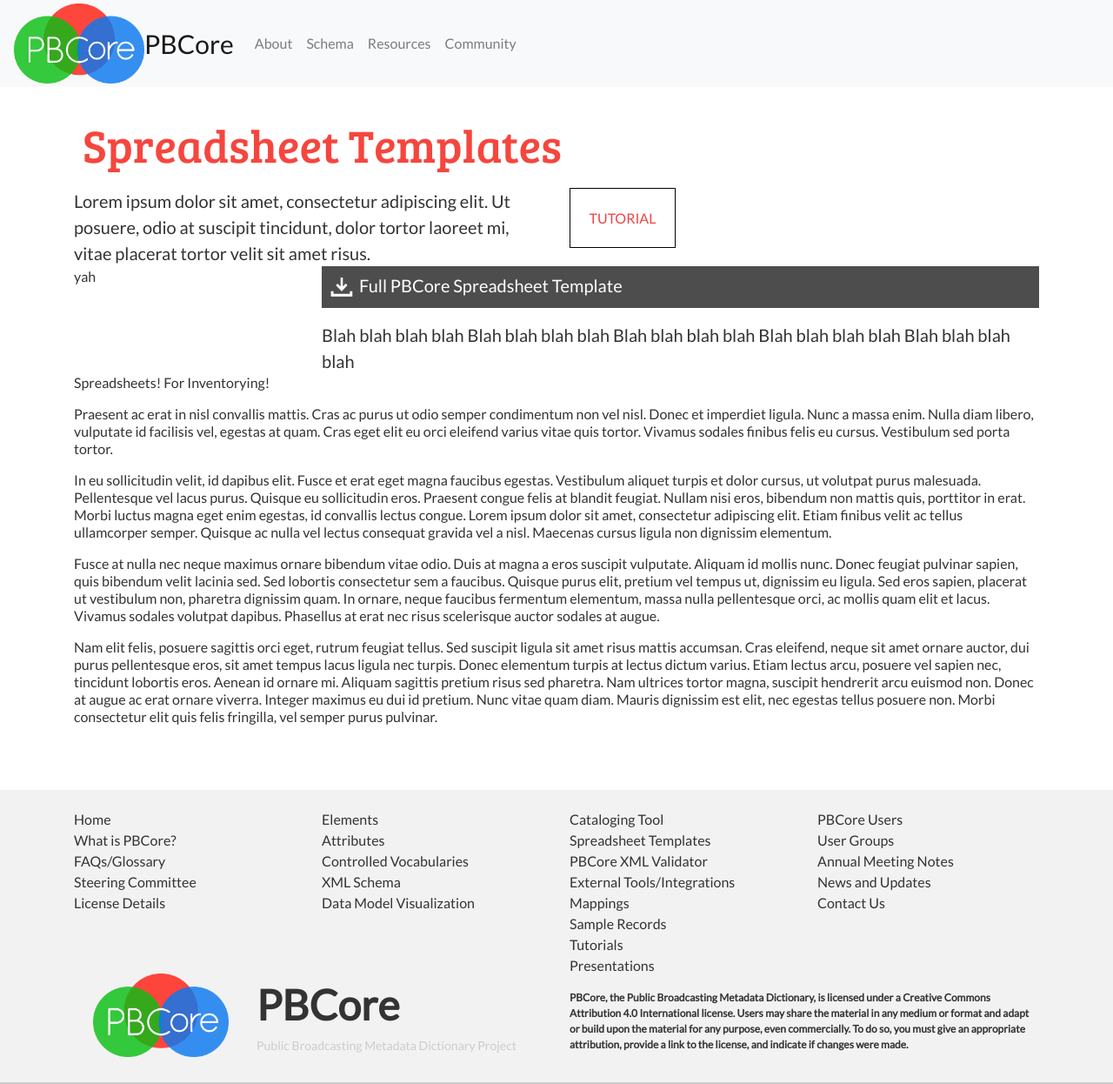
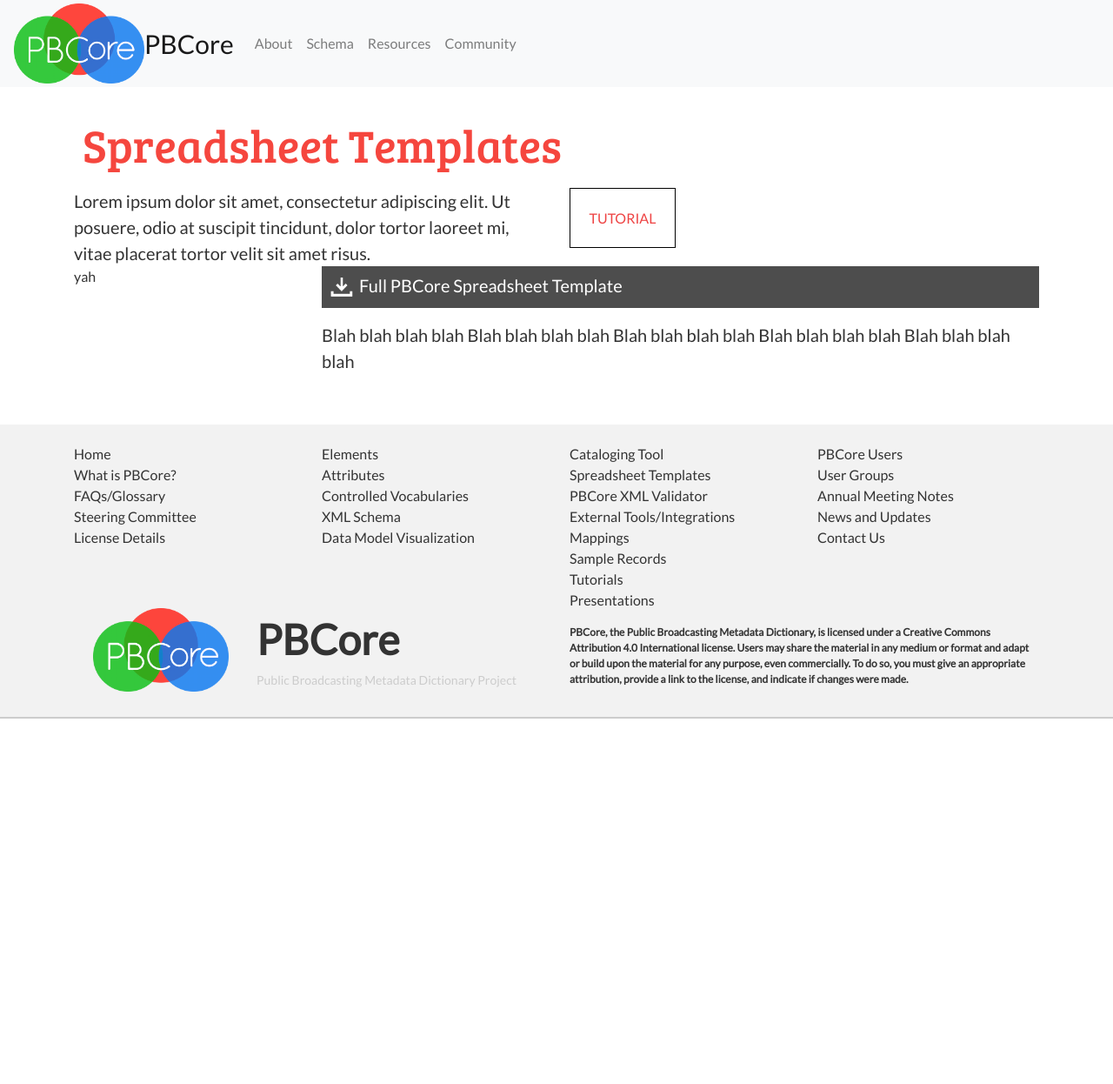
Before and after one commit to PBCore-AV-Metadata/pbcore-av-metadata.github.io, a Jekyll site: the page built from pages/spreadsheet-templates.md, in a window 1280 px wide and 1246 px high. Shown: the whole window at 87% size. Built offline with Jekyll 4.4.1, drawn with Linux system fonts in a browser that asks for light colours.

Commit message:
'moving on to spreasheets page'

```diff
--- a/pages/spreadsheet-templates.md
+++ b/pages/spreadsheet-templates.md
@@ -38,22 +38,3 @@
 
   </div>
 </div>
-
-
-
-
-
-
-Spreadsheets! For Inventorying!
-
-
-
-
-
-Praesent ac erat in nisl convallis mattis. Cras ac purus ut odio semper condimentum non vel nisl. Donec et imperdiet ligula. Nunc a massa enim. Nulla diam libero, vulputate id facilisis vel, egestas at quam. Cras eget elit eu orci eleifend varius vitae quis tortor. Vivamus sodales finibus felis eu cursus. Vestibulum sed porta tortor.
-
-In eu sollicitudin velit, id dapibus elit. Fusce et erat eget magna faucibus egestas. Vestibulum aliquet turpis et dolor cursus, ut volutpat purus malesuada. Pellentesque vel lacus purus. Quisque eu sollicitudin eros. Praesent congue felis at blandit feugiat. Nullam nisi eros, bibendum non mattis quis, porttitor in erat. Morbi luctus magna eget enim egestas, id convallis lectus congue. Lorem ipsum dolor sit amet, consectetur adipiscing elit. Etiam finibus velit ac tellus ullamcorper semper. Quisque ac nulla vel lectus consequat gravida vel a nisl. Maecenas cursus ligula non dignissim elementum.
-
-Fusce at nulla nec neque maximus ornare bibendum vitae odio. Duis at magna a eros suscipit vulputate. Aliquam id mollis nunc. Donec feugiat pulvinar sapien, quis bibendum velit lacinia sed. Sed lobortis consectetur sem a faucibus. Quisque purus elit, pretium vel tempus ut, dignissim eu ligula. Sed eros sapien, placerat ut vestibulum non, pharetra dignissim quam. In ornare, neque faucibus fermentum elementum, massa nulla pellentesque orci, ac mollis quam elit et lacus. Vivamus sodales volutpat dapibus. Phasellus at erat nec risus scelerisque auctor sodales at augue.
-
-Nam elit felis, posuere sagittis orci eget, rutrum feugiat tellus. Sed suscipit ligula sit amet risus mattis accumsan. Cras eleifend, neque sit amet ornare auctor, dui purus pellentesque eros, sit amet tempus lacus ligula nec turpis. Donec elementum turpis at lectus dictum varius. Etiam lectus arcu, posuere vel sapien nec, tincidunt lobortis eros. Aenean id ornare mi. Aliquam sagittis pretium risus sed pharetra. Nam ultrices tortor magna, suscipit hendrerit arcu euismod non. Donec at augue ac erat ornare viverra. Integer maximus eu dui id pretium. Nunc vitae quam diam. Mauris dignissim est elit, nec egestas tellus posuere non. Morbi consectetur elit quis felis fringilla, vel semper purus pulvinar.
```
